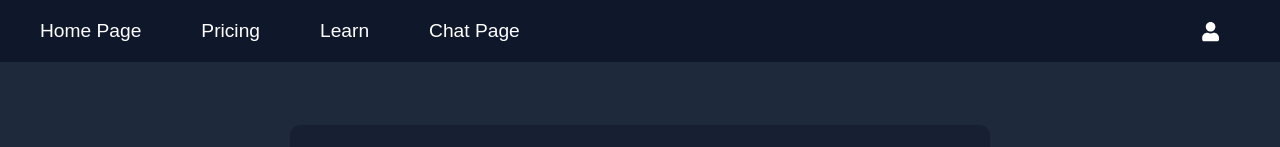
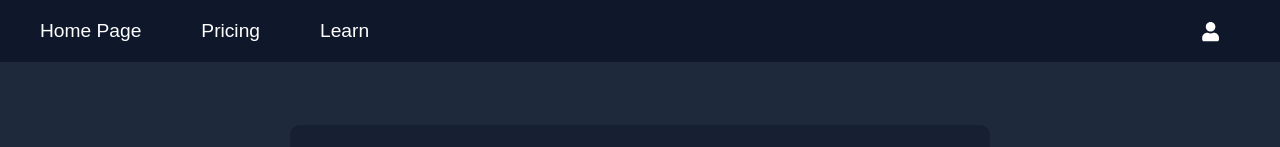
Before and after one commit to gorkemkurban/language-practice-website, a React (Create React App) app in the folder client/: page /pricing in a window 1280 px wide. Shown: the top 147 px of the page. Built offline with nearby package versions, Linux system fonts and the light colour scheme.

Commit message:
navmenu link remove update

```diff
--- a/client/src/components/NavigationMenu/NavigationMenu.jsx
+++ b/client/src/components/NavigationMenu/NavigationMenu.jsx
@@ -11,7 +11,6 @@ const NavigationMenu = () => {
         <li><Link to="/">Home Page</Link></li>
         <li><Link to="/pricing">Pricing</Link></li>
         <li><Link to="/learn">Learn</Link></li>
-        <li><Link to="/chatpage">Chat Page</Link></li>
       </ul>
       <ul className="right-menu">
         <li>
```
